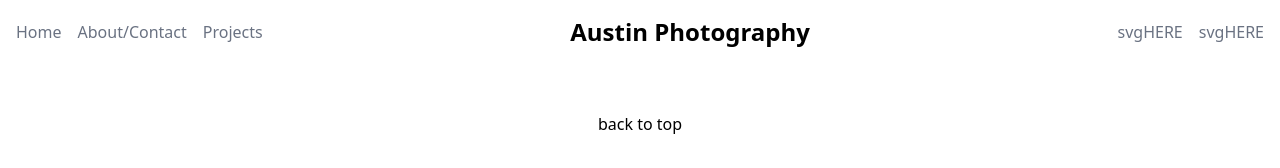
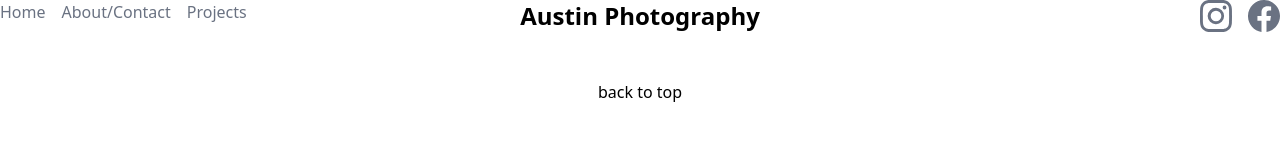
Before and after one commit to Bro-dep/CSE4500FinalProject, a plain HTML site: page home.html in a window 1280 px wide. Drawn offline with nearby package versions, Linux system fonts and the light colour scheme.

Commit message:
Update home.html
fixed centering on title.
added svg icons for socials.

```diff
--- a/home.html
+++ b/home.html
@@ -9,7 +9,7 @@
   </head>
   <body>
     <!--title bar-->
-    <div class="flex items-center justify-between p-4">
+    <div class="columns-3">
         <nav><!--nav-->
         <ul class="flex space-x-4">
           <li><a href="/home.html" class="text-gray-500 hover:text-black">Home</a></li>
@@ -17,11 +17,16 @@
           <li><a href="/projects.html" class="text-gray-500 hover:text-black">Projects</a></li>
         </ul>
       </nav>
-      <div class="text-2xl font-bold"><a href="/home.html">Austin Photography</a></div>
+      <div class="text-2xl font-bold text-center"><a href="/home.html">Austin Photography</a></div>
       <nav><!--Socials-->
-        <ul class="flex space-x-4">
-          <li><a href="https://www.instagram.com" class="text-gray-500 hover:text-black">svgHERE</a></li>
-          <li><a href="https://www.facebook.com" class="text-gray-500 hover:text-black">svgHERE</a></li>
+        <ul class="flex space-x-4 float-right">
+          <li><a href="https://www.instagram.com" class="text-gray-500 hover:text-black"><svg xmlns="http://www.w3.org/2000/svg" width="2rem" height="2rem" fill="currentColor" class="bi bi-instagram" viewBox="0 0 16 16">
+  <path d="M8 0C5.829 0 5.556.01 4.703.048 3.85.088 3.269.222 2.76.42a3.9 3.9 0 0 0-1.417.923A3.9 3.9 0 0 0 .42 2.76C.222 3.268.087 3.85.048 4.7.01 5.555 0 5.827 0 8.001c0 2.172.01 2.444.048 3.297.04.852.174 1.433.372 1.942.205.526.478.972.923 1.417.444.445.89.719 1.416.923.51.198 1.09.333 1.942.372C5.555 15.99 5.827 16 8 16s2.444-.01 3.298-.048c.851-.04 1.434-.174 1.943-.372a3.9 3.9 0 0 0 1.416-.923c.445-.445.718-.891.923-1.417.197-.509.332-1.09.372-1.942C15.99 10.445 16 10.173 16 8s-.01-2.445-.048-3.299c-.04-.851-.175-1.433-.372-1.941a3.9 3.9 0 0 0-.923-1.417A3.9 3.9 0 0 0 13.24.42c-.51-.198-1.092-.333-1.943-.372C10.443.01 10.172 0 7.998 0zm-.717 1.442h.718c2.136 0 2.389.007 3.232.046.78.035 1.204.166 1.486.275.373.145.64.319.92.599s.453.546.598.92c.11.281.24.705.275 1.485.039.843.047 1.096.047 3.231s-.008 2.389-.047 3.232c-.035.78-.166 1.203-.275 1.485a2.5 2.5 0 0 1-.599.919c-.28.28-.546.453-.92.598-.28.11-.704.24-1.485.276-.843.038-1.096.047-3.232.047s-2.39-.009-3.233-.047c-.78-.036-1.203-.166-1.485-.276a2.5 2.5 0 0 1-.92-.598 2.5 2.5 0 0 1-.6-.92c-.109-.281-.24-.705-.275-1.485-.038-.843-.046-1.096-.046-3.233s.008-2.388.046-3.231c.036-.78.166-1.204.276-1.486.145-.373.319-.64.599-.92s.546-.453.92-.598c.282-.11.705-.24 1.485-.276.738-.034 1.024-.044 2.515-.045zm4.988 1.328a.96.96 0 1 0 0 1.92.96.96 0 0 0 0-1.92m-4.27 1.122a4.109 4.109 0 1 0 0 8.217 4.109 4.109 0 0 0 0-8.217m0 1.441a2.667 2.667 0 1 1 0 5.334 2.667 2.667 0 0 1 0-5.334"/>
+</svg></a></li>
+        <li><a href="https://www.facebook.com" class="text-gray-500 hover:text-black"><svg xmlns="http://www.w3.org/2000/svg" width="2rem" height="2rem" fill="currentColor" class="bi bi-facebook" viewBox="0 0 16 16">
+  <path d="M16 8.049c0-4.446-3.582-8.05-8-8.05C3.58 0-.002 3.603-.002 8.05c0 4.017 2.926 7.347 6.75 7.951v-5.625h-2.03V8.05H6.75V6.275c0-2.017 1.195-3.131 3.022-3.131.876 0 1.791.157 1.791.157v1.98h-1.009c-.993 0-1.303.621-1.303 1.258v1.51h2.218l-.354 2.326H9.25V16c3.824-.604 6.75-3.934 6.75-7.951"/>
+</svg></a>
+        </li>
         </ul>
       </nav>
     </div>
```
